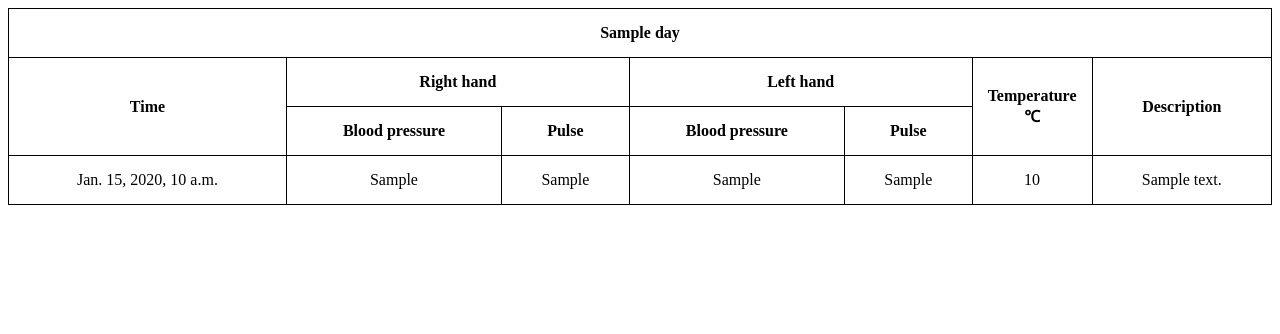
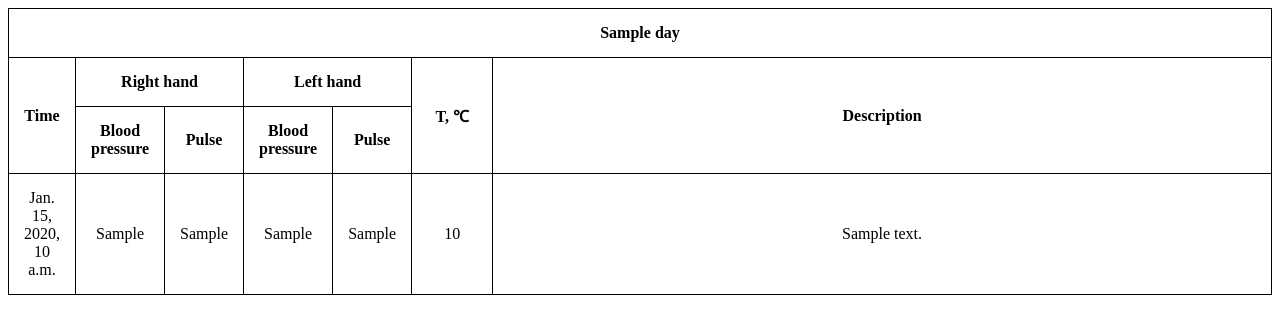
Before and after one commit to oliver416/blood, a Django app: template templates/diary/health_diary.html in a window 1280 px wide. Shown: the top 334 px of the page. Run offline with Django 3.2, Linux system fonts and the light colour scheme; the template is opened without the code that fills it: most values are stand-ins (such as "Sample title", 1, 10 or a date in 2020).

Commit message:
012 CHG: PDF HTML template style

```diff
--- a/Project/settings.py
+++ b/Project/settings.py
@@ -28,6 +28,10 @@ DEBUG = True
 
 ALLOWED_HOSTS = [
     f'192.168.0.{number}' for number in range(1, 255)
+]
+
+ALLOWED_HOSTS += [
+    'localhost',
 ]
 
 
--- a/templates/diary/health_diary.html
+++ b/templates/diary/health_diary.html
@@ -17,6 +17,10 @@
             width: 100%;
             margin: auto;
         }
+
+        .w20 {
+            width: 20px;
+        }
     </style>
 </head>
 <body>
@@ -26,17 +30,17 @@
                     <th colspan="7">{{ day }}</th>
                 </tr>
                 <tr>
-                    <th rowspan="2">Time</th>
+                    <th rowspan="2" class="w20">Time</th>
                     <th colspan="2">Right hand</th>
                     <th colspan="2">Left hand</th>
-                    <th rowspan="2" width="50px">Temperature &#8451</th>
+                    <th rowspan="2" width="50px">T, &#8451</th>
                     <th rowspan="2">Description</th>
                 </tr>
                 <tr>
-                    <th>Blood pressure</th>
-                    <th>Pulse</th>
-                    <th>Blood pressure</th>
-                    <th>Pulse</th>
+                    <th class="w20">Blood pressure</th>
+                    <th class="w20">Pulse</th>
+                    <th class="w20">Blood pressure</th>
+                    <th class="w20">Pulse</th>
                 </tr>
                     {% for measurement in measurements %}
                         <tr>
```
